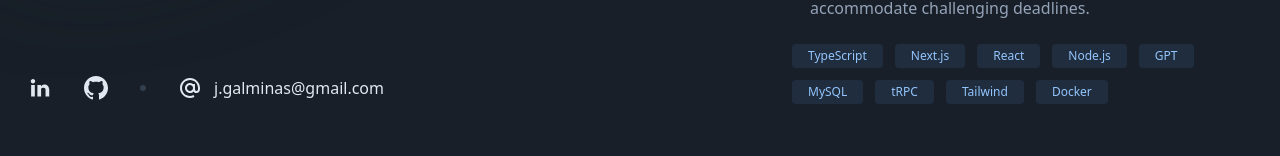
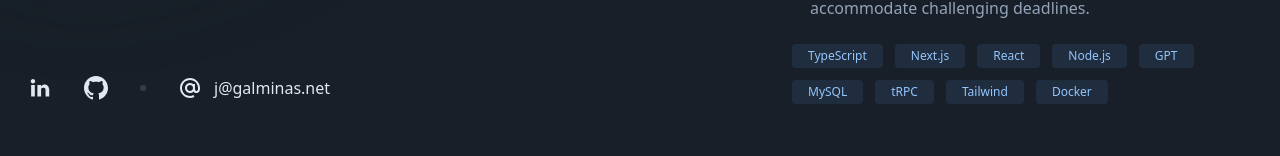
Before and after one commit to jgalminas/portfolio, a Next.js app: page / in a window 1280 px wide. Shown: the part 548-704 px from the top of the page. Built offline with nearby package versions, Linux system fonts and the light colour scheme.

Commit message:
update to links/cv

```diff
--- a/src/data.ts
+++ b/src/data.ts
@@ -64,7 +64,7 @@ export const PROJECTS: Project[] = [
 		imageUrl: '/planner_dashboard.png',
 		imageAlt: 'Image of a project management application',
 		repositoryUrl: 'https://github.com/jgalminas/planner',
-		websiteUrl: 'https://planner-3a5de.web.app',
+		websiteUrl: 'https://planner.galminas.net',
 		skills: [ 'React', 'JavaScript', 'Firebase', 'Redux', 'CSS' ]
 	},
 	{
@@ -82,7 +82,7 @@ export const PROJECTS: Project[] = [
 		description: "A simple statically rendered blog website I created to learn Next.js.",
 		imageUrl: '/blog_home.png',
 		imageAlt: 'Image of a blog home page',
-		websiteUrl: 'https://blog-jgalminas.vercel.app/',
+		websiteUrl: 'https://blog.galminas.net',
 		repositoryUrl: 'https://github.com/jgalminas/blog',
 		skills: [ 'React', 'Next.js', 'JavaScript', 'CSS']
 	},
@@ -92,7 +92,7 @@ export const PROJECTS: Project[] = [
 		imageUrl: '/gsd_home.png',
 		imageAlt: 'Image of a landing page',
 		repositoryUrl: 'https://github.com/jgalminas/college-web-assignment',
-		websiteUrl: 'https://college-web-assignment.vercel.app/',
+		websiteUrl: 'https://gsd.galminas.net',
 		skills: [ 'HTML', 'CSS', 'Bootstrap', 'JavaScript' ]
 	}
 ];
@@ -103,6 +103,6 @@ export const LINKS = {
 	linked_in: 'https://linkedin.com/in/jgalminas/',
 	github_profile: 'https://github.com/jgalminas',
 	github_projects: 'https://github.com/jgalminas?tab=repositories',
-	email: 'j.galminas@gmail.com',
+	email: 'j@galminas.net',
 	cv: '/cv.pdf'
 }
```
Also changed, not shown: 1 other file (tests, documents, lock files or other folders).
